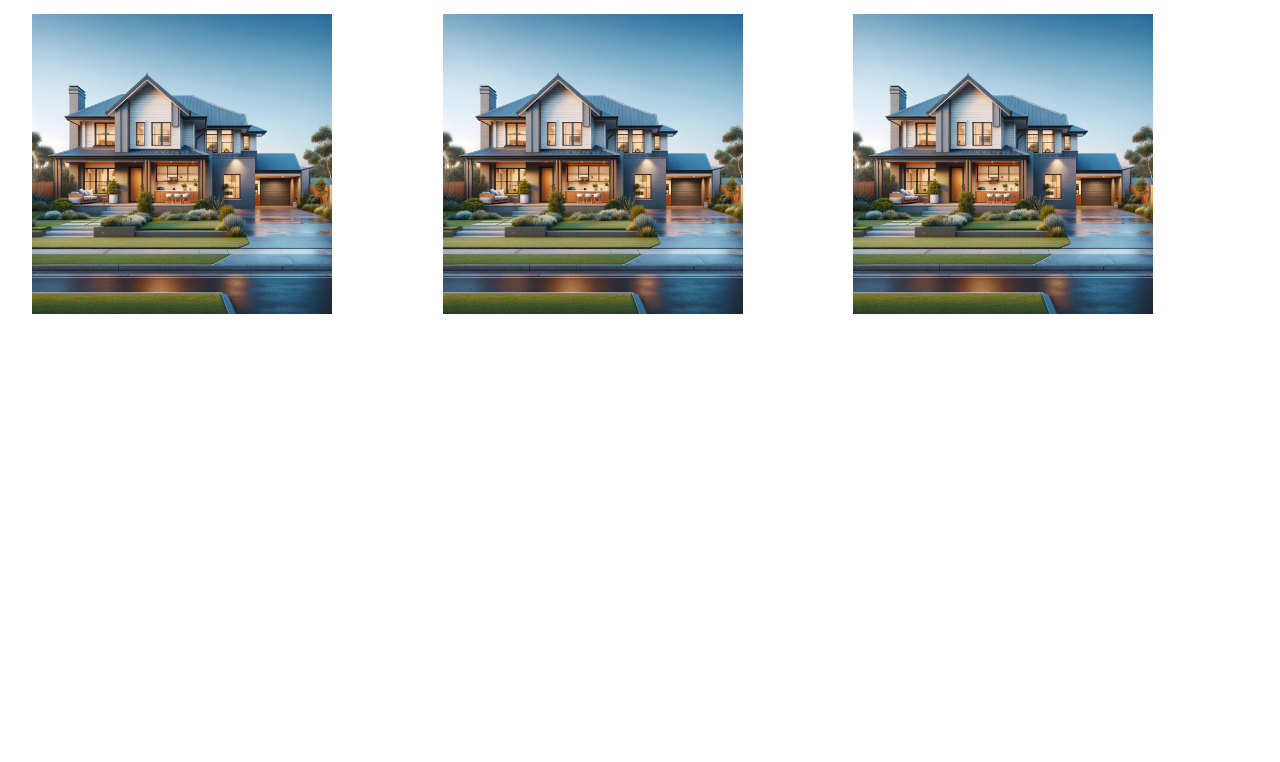
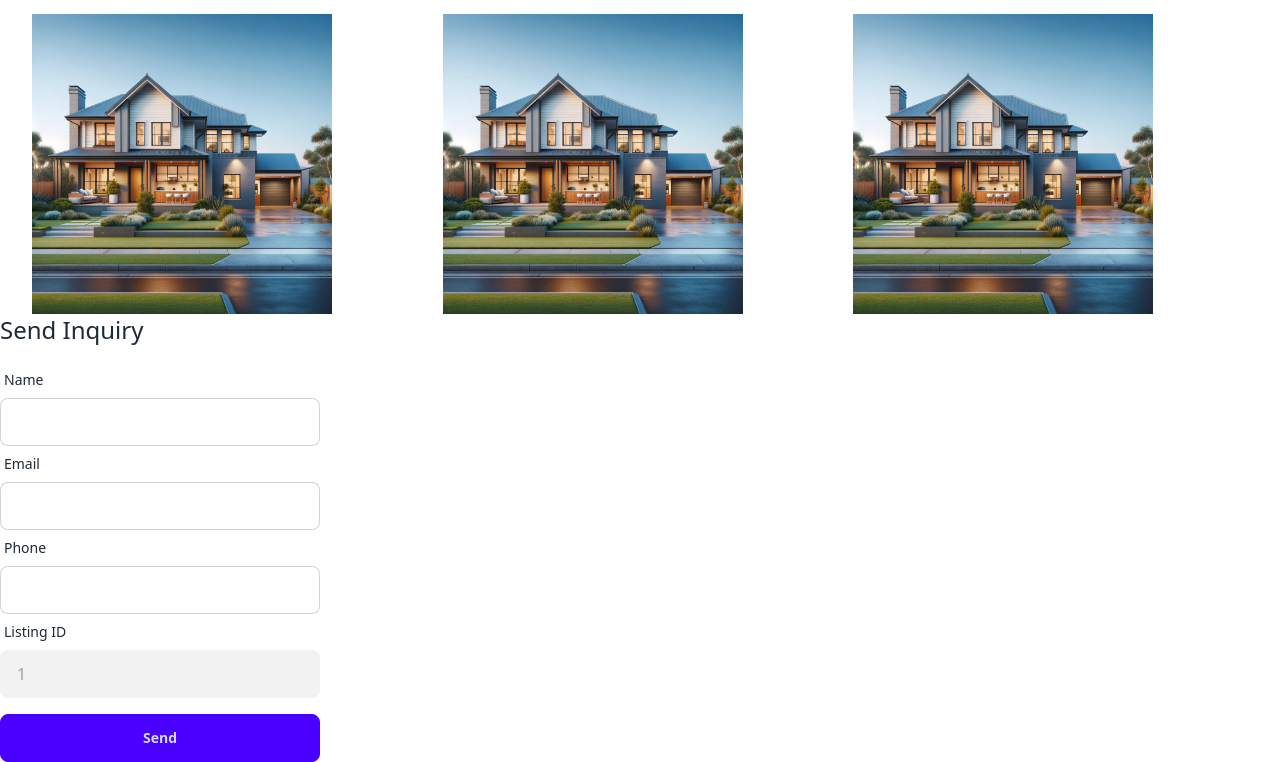
Before and after one commit to wendykr/urbantopia-app, a Next.js app: page /listings/1 in a window 1280 px wide. Shown: the part 302-1064 px from the top of the page. Before the commit the page ends 800 px from the top, so only its background shows below. Built offline with nearby package versions, Linux system fonts and the light colour scheme.

Commit message:
feat: create structure InquiryForm

```diff
--- /dev/null
+++ b/src/components/InquiryForm/InquiryForm.jsx
@@ -0,0 +1,40 @@
+export default function InquiryForm({ listingId }) {
+  return (
+    <form className="w-full max-w-xs">
+      <h2 className="text-2xl mb-4">Send Inquiry</h2>
+      <div className="form-control">
+        <label className="label">
+          <span className="label-text">Name</span>
+        </label>
+        <input name="name" type="text" className="input input-bordered" />
+      </div>
+      <div className="form-control">
+        <label className="label">
+          <span className="label-text">Email</span>
+        </label>
+        <input name="email" type="text" className="input input-bordered" />
+      </div>
+      <div className="form-control">
+        <label className="label">
+          <span className="label-text">Phone</span>
+        </label>
+        <input name="phone" type="text" className="input input-bordered" />
+      </div>
+      <div className="form-control">
+        <label className="label">
+          <span className="label-text">Listing ID</span>
+        </label>
+        <input
+          value={listingId}
+          disabled
+          name="listing_id"
+          type="text"
+          className="input input-bordered"
+        />
+      </div>
+      <button className="btn btn-primary w-full mt-4" type="submit">
+        Send
+      </button>
+    </form>
+  );
+}
--- a/src/pages/listings/[listingId].js
+++ b/src/pages/listings/[listingId].js
@@ -1,6 +1,7 @@
 import { useRouter } from "next/router";
 import useListingData from "@/hooks/useListingData";
 import Image from "next/image";
+import InquiryForm from "@/components/InquiryForm/InquiryForm";
 
 export default function DetailPage() {
   const router = useRouter();
@@ -49,6 +50,7 @@ export default function DetailPage() {
           );
         })}
       </div>
+      <InquiryForm listingId={listingId} />
     </div>
   );
 }
```
